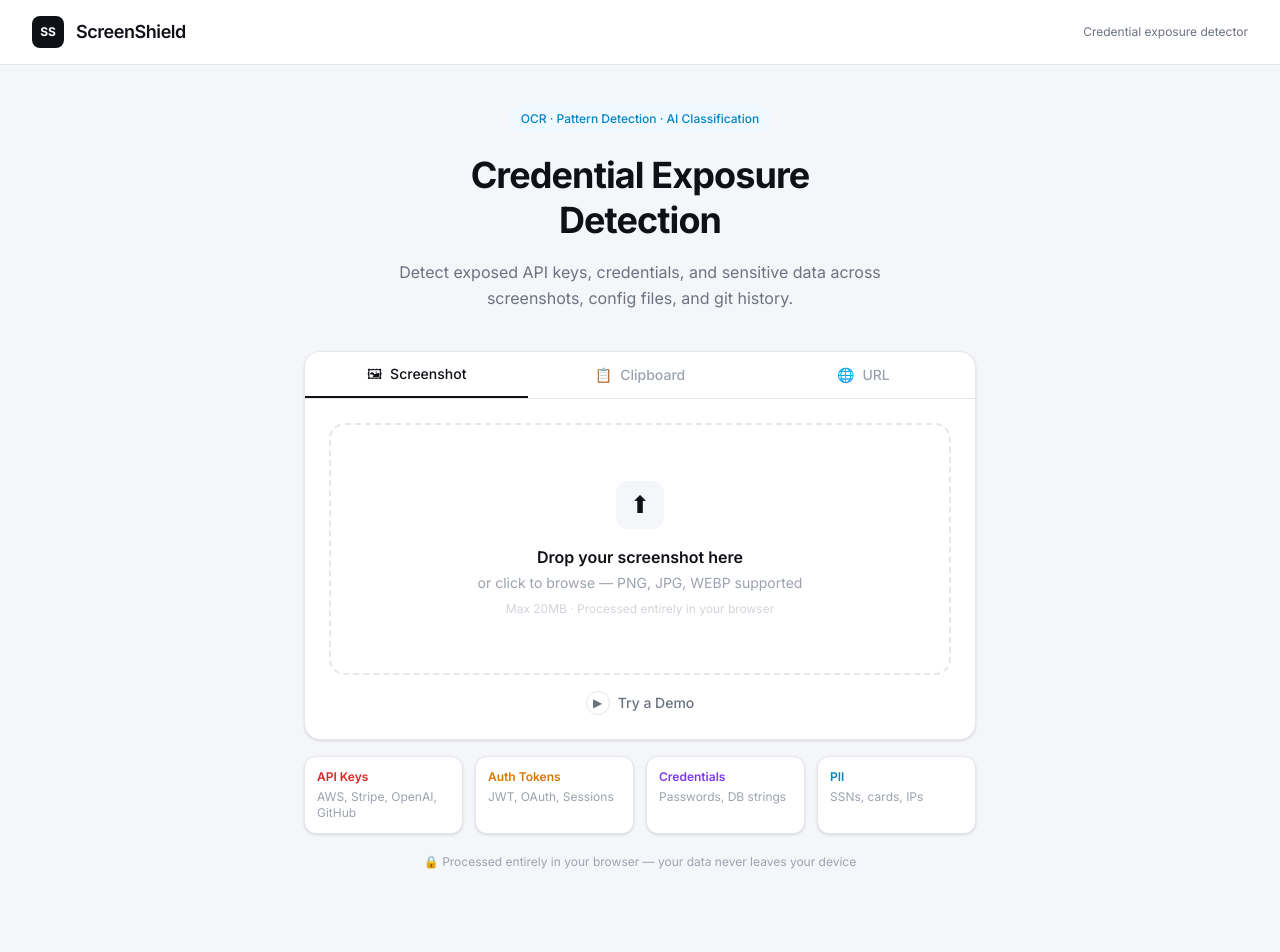
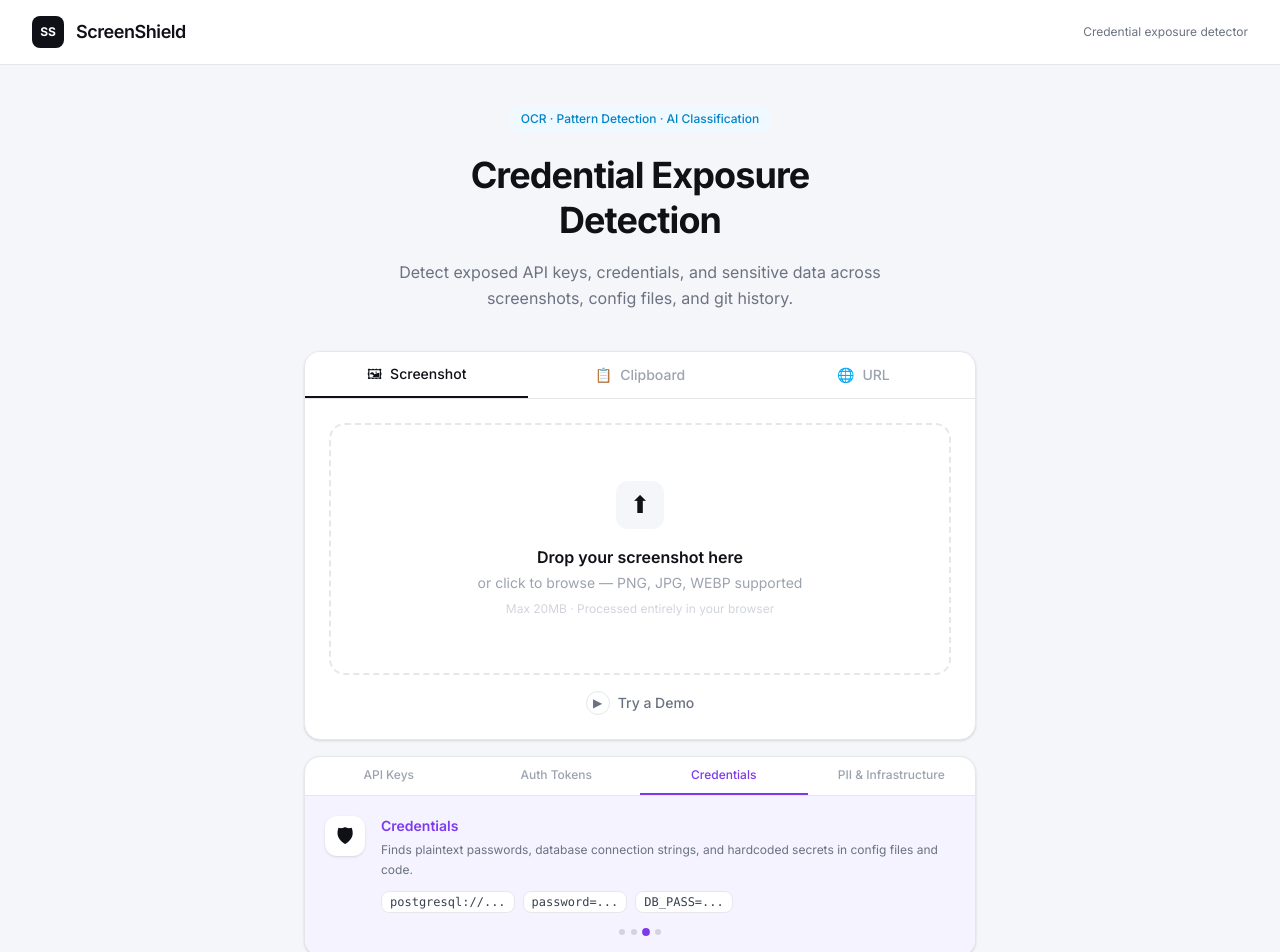
Before and after one commit to michael-0954/HackTJ, a React (Vite) app: page / in a window 1280 px wide. Shown: the top 952 px of the page. Before the commit the page ends 910 px from the top, so only its background shows below. Built offline with nearby package versions, Linux system fonts and the light colour scheme.

Commit message:
feat: replace static capability grid with animated carousel on homepage

```diff
--- a/src/App.jsx
+++ b/src/App.jsx
@@ -1,4 +1,4 @@
-import { useState } from "react"
+import { useState, useEffect } from "react"
 import UploadZone from "./components/UploadZone"
 import DemoModal from "./components/DemoModal"
 import ClipboardInputZone from "./components/FileInputZone"
@@ -28,6 +28,13 @@ export default function App() {
   const [showDemoModal, setShowDemoModal] = useState(false)
   const [inputMode, setInputMode] = useState('screenshot')
   const [sourceLabel, setSourceLabel] = useState(null)
+  const [carouselIndex, setCarouselIndex] = useState(0)
+  useEffect(() => {
+    const interval = setInterval(() => {
+      setCarouselIndex(i => (i + 1) % 4)
+    }, 2000)
+    return () => clearInterval(interval)
+  }, [])
 
   async function analyzeImage(file) {
     setImageFile(file)
@@ -232,21 +239,116 @@ export default function App() {
               </div>
             </div>
 
-            <div className="grid grid-cols-2 md:grid-cols-4 gap-3">
-              {[
-                { label: 'API Keys', desc: 'AWS, Stripe, OpenAI, GitHub', color: '#DC2626', bg: '#FEF2F2' },
-                { label: 'Auth Tokens', desc: 'JWT, OAuth, Sessions', color: '#D97706', bg: '#FFFBEB' },
-                { label: 'Credentials', desc: 'Passwords, DB strings', color: '#7C3AED', bg: '#F5F3FF' },
-                { label: 'PII', desc: 'SSNs, cards, IPs', color: '#0284C7', bg: '#F0F9FF' },
-              ].map(({ label, desc, color, bg }) => (
-                <div key={label} className="bg-white rounded-xl p-3 shadow-sm border border-[#E5E7EB]">
-                  <div className="text-xs font-semibold mb-1" style={{ color }}>{label}</div>
-                  <div className="text-xs text-[#9CA3AF]">{desc}</div>
+            {/* Carousel */}
+            {(() => {
+              const items = [
+                {
+                  label: 'API Keys',
+                  desc: 'Detects AWS, Stripe, OpenAI, GitHub, Google, Anthropic, and Twilio keys with high precision pattern matching.',
+                  color: '#DC2626',
+                  bg: '#FEF2F2',
+                  icon: '🔑',
+                  examples: ['AKIA...', 'sk_live_...', 'sk-proj-...', 'ghp_...'],
+                },
+                {
+                  label: 'Auth Tokens',
+                  desc: 'Identifies JWT secrets, OAuth tokens, SSH private keys, and session tokens that grant unauthorized access.',
+                  color: '#D97706',
+                  bg: '#FFFBEB',
+                  icon: '🪪',
+                  examples: ['JWT_SECRET=...', 'eyJhbGci...', '-----BEGIN RSA...'],
+                },
+                {
+                  label: 'Credentials',
+                  desc: 'Finds plaintext passwords, database connection strings, and hardcoded secrets in config files and code.',
+                  color: '#7C3AED',
+                  bg: '#F5F3FF',
+                  icon: '🛡',
+                  examples: ['postgresql://...', 'password=...', 'DB_PASS=...'],
+                },
+                {
+                  label: 'PII & Infrastructure',
+                  desc: 'Surfaces internal IP addresses, service URLs, email addresses, SSNs, and credit card numbers.',
+                  color: '#0284C7',
+                  bg: '#F0F9FF',
+                  icon: '🌐',
+                  examples: ['192.168.x.x', '10.0.0.x', 'http://internal...'],
+                },
+              ]
+
+              const item = items[carouselIndex]
+
+              return (
+                <div className="bg-white rounded-2xl shadow-sm border border-[#E5E7EB] overflow-hidden">
+                  {/* Tab indicators */}
+                  <div className="flex border-b border-[#E5E7EB]">
+                    {items.map((t, i) => (
+                      <button
+                        key={t.label}
+                        onClick={() => setCarouselIndex(i)}
+                        className="flex-1 py-2.5 text-xs font-medium transition-all"
+                        style={{
+                          color: i === carouselIndex ? t.color : '#9CA3AF',
+                          borderBottom: i === carouselIndex ? `2px solid ${t.color}` : '2px solid transparent',
+                        }}
+                      >
+                        {t.label}
+                      </button>
+                    ))}
+                  </div>
+
+                  {/* Content */}
+                  <div
+                    className="p-5 transition-all duration-300"
+                    style={{ backgroundColor: item.bg }}
+                  >
+                    <div className="flex items-start gap-4">
+                      <div className="w-10 h-10 bg-white rounded-xl flex items-center justify-center text-xl shadow-sm shrink-0">
+                        {item.icon}
+                      </div>
+                      <div className="flex-1 min-w-0">
+                        <p
+                          className="font-semibold text-sm mb-1"
+                          style={{ color: item.color }}
+                        >
+                          {item.label}
+                        </p>
+                        <p className="text-xs text-[#6B7280] leading-relaxed mb-3">
+                          {item.desc}
+                        </p>
+                        <div className="flex gap-2 flex-wrap">
+                          {item.examples.map(ex => (
+                            <span
+                              key={ex}
+                              className="text-xs font-mono px-2 py-0.5 bg-white rounded-lg border border-[#E5E7EB] text-[#374151]"
+                            >
+                              {ex}
+                            </span>
+                          ))}
+                        </div>
+                      </div>
+                    </div>
+
+                    {/* Progress dots */}
+                    <div className="flex justify-center gap-1.5 mt-4">
+                      {items.map((_, i) => (
+                        <button
+                          key={i}
+                          onClick={() => setCarouselIndex(i)}
+                          className="w-1.5 h-1.5 rounded-full transition-all"
+                          style={{
+                            backgroundColor: i === carouselIndex ? item.color : '#D1D5DB',
+                            transform: i === carouselIndex ? 'scale(1.3)' : 'scale(1)',
+                          }}
+                        />
+                      ))}
+                    </div>
+                  </div>
                 </div>
-              ))}
-            </div>
+              )
+            })()}
 
-            <p className="text-center text-xs text-[#9CA3AF] mt-5">
+            <p className="text-center text-xs text-[#9CA3AF] mt-4">
               🔒 Processed entirely in your browser — your data never leaves your device
             </p>
           </div>
```
